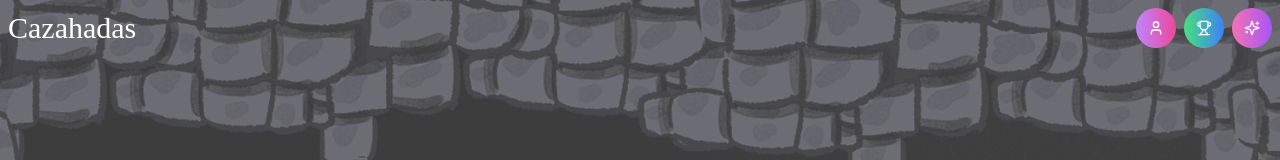
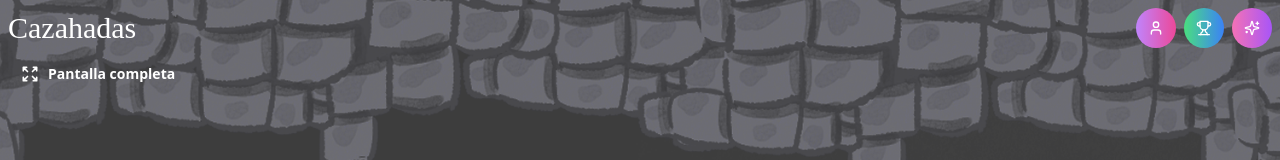
Before and after one commit to Luisma9530/Cazahadas, a React (Vite) app: page /game/1 in a window 1280 px wide. Shown: the top 160 px of the page. Built offline with nearby package versions, Linux system fonts and the light colour scheme; a web font is replaced by a local one.

Commit message:
Added fullscreen

```diff
--- a/src/index.css
+++ b/src/index.css
@@ -12,12 +12,33 @@
   }
 }
 
-html, body, #root {
+html {
   height: 100%;
+  height: 100dvh;
+  width: 100%;
+  margin: 0;
+  padding: 0;
+  overflow: hidden;
+}
+
+body {
+  height: 100%;
+  height: 100dvh;
+  width: 100%;
+  margin: 0;
+  padding: 0;
+  overflow: hidden;
+  position: fixed;
+  overscroll-behavior: none;
+  -webkit-overflow-scrolling: touch;
+}
+
+#root {
+  height: 100%;
+  height: 100dvh;
   width: 100%;
   overflow: hidden;
-  margin: 0;
-  padding: 0;
+  position: relative;
 }
 
 .game-wrapper {
--- a/src/pages/Game/index.tsx
+++ b/src/pages/Game/index.tsx
@@ -23,31 +23,13 @@ import RequestDraw from "../../components/drawGame.tsx";
 import GameWrapper from "../../utils/GameWrapper.tsx";
 import SurrenderButton from "../../components/SurrenderButton.tsx";
 
-
 export default function Game() {
   const [loading, setLoading] = useState(true)
   const [gameBusy, setGameBusy] = useState(false)
   const [isCopied, setIsCopied] = useState(false);
   const [isPortrait, setIsPortrait] = useState(false);
-  const [showFullscreenPrompt, setShowFullscreenPrompt] = useState(false);
-  const enterFullscreen = async () => {
-    try {
-      const elem = document.documentElement;
+  const [isFullscreen, setIsFullscreen] = useState(false); // CAMBIO: ahora solo trackea el estado
 
-      if (elem.requestFullscreen) {
-        await elem.requestFullscreen();
-      } else if ((elem as any).webkitRequestFullscreen) { // Safari
-        await (elem as any).webkitRequestFullscreen();
-      } else if ((elem as any).mozRequestFullScreen) { // Firefox
-        await (elem as any).mozRequestFullScreen();
-      } else if ((elem as any).msRequestFullscreen) { // IE/Edge
-        await (elem as any).msRequestFullscreen();
-      }
-      setShowFullscreenPrompt(false);
-    } catch (err) {
-      console.log('No se pudo activar fullscreen:', err);
-    }
-  };
 
   const [isMyTurn, toggleTurn, setPlayerSkippedTurn, setIsBattle, isBattle, setIsMyFirstTurnBattle, showBattleModal, setShowBattleModal, showDrawModal, setShowDrawModal, isMyFirstTurn] = useTurnStore((state) => [state.isMyTurn, state.toggleTurn, state.setPlayerSkippedTurn, state.setIsBattle, state.isBattle, state.setIsMyFirstTurnBattle, state.showBattleModal, state.setShowBattleModal, state.showDrawModal, state.setShowDrawModal, state.isMyFirstTurn]);
   const [setBoard, board, clearDeckAndMagic] = useBoardStore((state) => [state.setBoard, state.board, state.clearDeckAndMagic]);
@@ -58,35 +40,75 @@ export default function Game() {
   const [gameStartModal, toggleGameStartModal, turnModal, toggleTurnModal, battleModal, toggleBattleModal, battleEndModal, toggleBattleEndModal] = useModalStore((state) => [state.gameStartModal, state.toggleGameStartModal, state.turnModal, state.toggleTurnModal, state.battleModal, state.toggleBattleModal, state.battleEndModal, state.toggleBattleEndModal]);
 
   useEffect(() => {
-    if (isBattle) {
-      toggleBattleModal()
-    } else if (!isBattle && !isMyFirstTurn) {
-      toggleBattleEndModal()
-    }
-  }, [isBattle]);
-
-  // Detectar orientación del dispositivo
-  useEffect(() => {
     const checkOrientation = () => {
       const isMobile = window.innerWidth < 768;
       const isPortraitMode = window.innerHeight > window.innerWidth;
       setIsPortrait(isMobile && isPortraitMode);
-
-      // Si cambió a landscape en móvil, mostrar prompt de fullscreen
-      if (isMobile && !isPortraitMode && !document.fullscreenElement) {
-        setShowFullscreenPrompt(true);
-      }
     };
 
     checkOrientation();
     window.addEventListener('resize', checkOrientation);
     window.addEventListener('orientationchange', checkOrientation);
 
+    // Listener para sincronizar el estado cuando el usuario salga de fullscreen con ESC
+    const handleFullscreenChange = () => {
+      const isInFullscreen = !!(
+        document.fullscreenElement ||
+        (document as any).webkitFullscreenElement
+      );
+      setIsFullscreen(isInFullscreen);
+    };
+
+    document.addEventListener('fullscreenchange', handleFullscreenChange);
+    document.addEventListener('webkitfullscreenchange', handleFullscreenChange);
+
     return () => {
       window.removeEventListener('resize', checkOrientation);
       window.removeEventListener('orientationchange', checkOrientation);
+      document.removeEventListener('fullscreenchange', handleFullscreenChange);
+      document.removeEventListener('webkitfullscreenchange', handleFullscreenChange);
     };
   }, []);
+
+  const toggleFullscreen = async () => {
+    try {
+      const isCurrentlyFullscreen = !!(
+        document.fullscreenElement ||
+        (document as any).webkitFullscreenElement ||
+        (document as any).mozFullScreenElement ||
+        (document as any).msFullscreenElement
+      );
+
+      if (isCurrentlyFullscreen) {
+        // Salir de fullscreen
+        if (document.exitFullscreen) {
+          await document.exitFullscreen();
+        } else if ((document as any).webkitExitFullscreen) {
+          await (document as any).webkitExitFullscreen();
+        } else if ((document as any).mozCancelFullScreen) {
+          await (document as any).mozCancelFullScreen();
+        } else if ((document as any).msExitFullscreen) {
+          await (document as any).msExitFullscreen();
+        }
+        setIsFullscreen(false);
+      } else {
+        // Entrar en fullscreen
+        const elem = document.documentElement;
+        if (elem.requestFullscreen) {
+          await elem.requestFullscreen();
+        } else if ((elem as any).webkitRequestFullscreen) {
+          await (elem as any).webkitRequestFullscreen();
+        } else if ((elem as any).mozRequestFullScreen) {
+          await (elem as any).mozRequestFullScreen();
+        } else if ((elem as any).msRequestFullscreen) {
+          await (elem as any).msRequestFullscreen();
+        }
+        setIsFullscreen(true);
+      }
+    } catch (err) {
+      console.log('Error con fullscreen:', err);
+    }
+  };
 
   useEffect(() => {
     socket.on('player-connected', (data: { firstPlayer: boolean }) => {
@@ -308,35 +330,42 @@ export default function Game() {
     );
   }
 
-  if (showFullscreenPrompt && !loading && !gameBusy) {
-    return (
-      <div className="h-full w-full flex items-center justify-center bg-gradient-to-br from-purple-900 via-blue-900 to-indigo-900 p-4">
-        <div className="text-center flex flex-col items-center gap-6 max-w-md">
-          <div className="text-white text-2xl font-bold">
-            🎮 Cazahadas
-          </div>
-          <p className="text-gray-200 text-lg">
-            Para una mejor experiencia, activa el modo pantalla completa
-          </p>
-          <button
-            onClick={enterFullscreen}
-            className="px-8 py-4 bg-purple-600 hover:bg-purple-700 text-white text-xl font-bold rounded-lg transition-colors shadow-lg"
-          >
-            Activar Pantalla Completa
-          </button>
-          <button
-            onClick={() => setShowFullscreenPrompt(false)}
-            className="text-gray-400 hover:text-gray-300 underline text-sm"
-          >
-            Continuar sin pantalla completa
-          </button>
-        </div>
-      </div>
-    );
-  }
-
   return (
     <div className={`h-full w-full overflow-hidden ${gameOver ? 'pointer-events-none' : ''}`}>
+
+      {!isPortrait && (
+        <button
+          onClick={toggleFullscreen}
+          className="fixed top-15 left-1 z-[70] text-white px-4 py-2 rounded-lg shadow-lg transition-all flex items-center gap-2 text-sm font-semibold"
+          title={isFullscreen ? "Salir de pantalla completa" : "Activar pantalla completa"}
+        >
+          <svg
+            className="w-5 h-5"
+            fill="none"
+            stroke="currentColor"
+            viewBox="0 0 24 24"
+          >
+            {isFullscreen ? (
+              // Icono para salir de fullscreen
+              <path
+                strokeLinecap="round"
+                strokeLinejoin="round"
+                strokeWidth={2}
+                d="M9 9V4.5M9 9H4.5M9 9L3.75 3.75M15 9h4.5M15 9V4.5M15 9l5.25-5.25M9 15v4.5M9 15H4.5M9 15l-5.25 5.25M15 15h4.5M15 15v4.5m0-4.5l5.25 5.25"
+              />
+            ) : (
+              // Icono para entrar en fullscreen
+              <path
+                strokeLinecap="round"
+                strokeLinejoin="round"
+                strokeWidth={2}
+                d="M4 8V4m0 0h4M4 4l5 5m11-1V4m0 0h-4m4 0l-5 5M4 16v4m0 0h4m-4 0l5-5m11 5l-5-5m5 5v-4m0 4h-4"
+              />
+            )}
+          </svg>
+          {isFullscreen ? "Salir" : "Pantalla completa"}
+        </button>
+      )}
 
       {/* Loading State - FUERA del GameWrapper */}
       {loading && (
```
